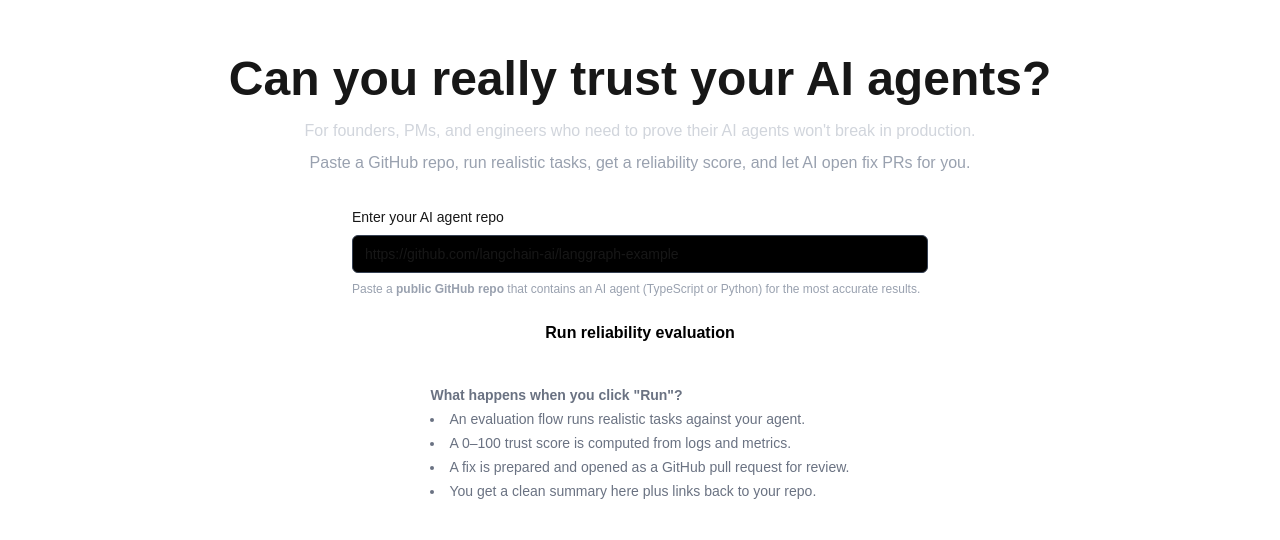
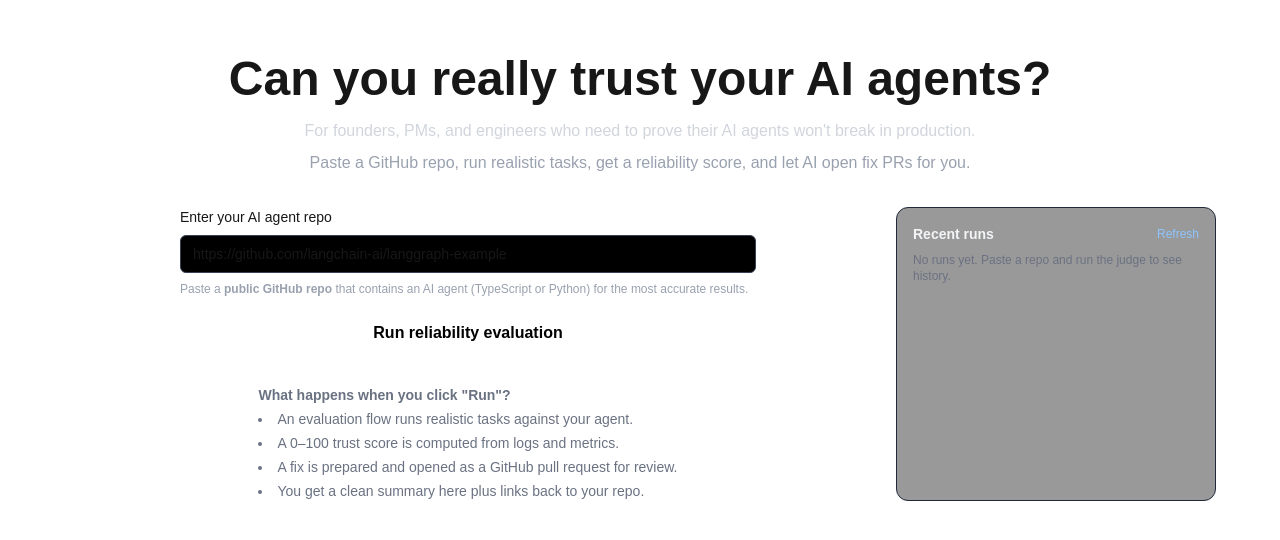
Before and after one commit to priyanshap/ai-reliability-judge, a Next.js app: page / in a window 1280 px wide. Shown: the part 122-662 px from the top of the page. Built offline with nearby package versions, Linux system fonts and the light colour scheme.

Commit message:
Add run history panel with logs and PR links

```diff
--- a/app/page.tsx
+++ b/app/page.tsx
@@ -1,6 +1,6 @@
 "use client";
 
-import { useState } from "react";
+import { useEffect, useState } from "react";
 
 function isValidRepoUrl(url: string) {
   try {
@@ -8,12 +8,11 @@ function isValidRepoUrl(url: string) {
     if (u.hostname !== "github.com") return false;
 
     const parts = u.pathname.split("/").filter(Boolean);
-    if (parts.length < 2) return false; // need /owner/repo
+    if (parts.length < 2) return false;
 
     const [owner, repo] = parts;
     if (!owner || !repo) return false;
 
-    // Reject direct file/blob/tree/PR/issues URLs
     if (
       parts[2] === "blob" ||
       parts[2] === "tree" ||
@@ -44,6 +43,16 @@ type RunResult = {
   prUrl?: string;
 };
 
+type RunHistoryItem = {
+  id: string;
+  repoUrl: string;
+  status: "success" | "error";
+  score?: number;
+  prUrl?: string | null;
+  errorMessage?: string;
+  createdAt: string;
+};
+
 export default function Home() {
   const [repoUrl, setRepoUrl] = useState(
     "https://github.com/langchain-ai/langgraph-example"
@@ -52,6 +61,23 @@ export default function Home() {
   const [error, setError] = useState<string | null>(null);
   const [status, setStatus] = useState<string | null>(null);
   const [result, setResult] = useState<RunResult | null>(null);
+  const [runHistory, setRunHistory] = useState<RunHistoryItem[]>([]);
+  const [loadingHistory, setLoadingHistory] = useState(false);
+
+  async function loadRunHistory() {
+    try {
+      setLoadingHistory(true);
+      const res = await fetch("/api/run-log");
+      const data = await res.json();
+      if (data.ok && Array.isArray(data.runs)) {
+        setRunHistory(data.runs);
+      }
+    } catch {
+      // best-effort only
+    } finally {
+      setLoadingHistory(false);
+    }
+  }
 
   async function handleRun() {
     if (!isValidRepoUrl(repoUrl)) {
@@ -75,16 +101,19 @@ export default function Home() {
         body: JSON.stringify({ repoUrl }),
       });
 
-      if (!res.ok) {
+      const data = await res.json();
+
+      if (!res.ok || !data.ok) {
         throw new Error(
+          data.error ||
             "Could not run evaluation. Check that this is a public GitHub repo and try again."
         );
       }
 
-      const data = await res.json();
-      console.log("run result", data);
       setResult(data);
       setStatus("Done.");
+
+      await loadRunHistory();
     } catch (e: any) {
       setError(e.message || "Something went wrong. Please try again.");
       setStatus(null);
@@ -92,6 +121,10 @@ export default function Home() {
       setLoading(false);
     }
   }
+
+  useEffect(() => {
+    loadRunHistory();
+  }, []);
 
   return (
     <main className="min-h-screen flex flex-col items-center justify-center px-4">
@@ -107,6 +140,9 @@ export default function Home() {
         let AI open fix PRs for you.
       </p>
 
+      <div className="flex flex-col md:flex-row gap-6 w-full max-w-6xl mx-auto">
+        {/* Left: main panel */}
+        <div className="flex-1 flex flex-col items-center">
           <div className="w-full max-w-xl space-y-2">
             <label className="block text-sm font-medium">
               Enter your AI agent repo
@@ -119,9 +155,9 @@ export default function Home() {
               className="w-full border border-gray-700 bg-black rounded-md px-3 py-2 text-sm"
             />
             <p className="text-xs text-gray-400">
-          Paste a <span className="font-semibold">public GitHub repo</span> that
-          contains an AI agent (TypeScript or Python) for the most accurate
-          results.
+              Paste a <span className="font-semibold">public GitHub repo</span>{" "}
+              that contains an AI agent (TypeScript or Python) for the most
+              accurate results.
             </p>
 
             <button
@@ -142,9 +178,14 @@ export default function Home() {
               What happens when you click &quot;Run&quot;?
             </p>
             <ul className="list-disc list-inside space-y-1">
-          <li>An evaluation flow runs realistic tasks against your agent.</li>
+              <li>
+                An evaluation flow runs realistic tasks against your agent.
+              </li>
               <li>A 0–100 trust score is computed from logs and metrics.</li>
-          <li>A fix is prepared and opened as a GitHub pull request for review.</li>
+              <li>
+                A fix is prepared and opened as a GitHub pull request for
+                review.
+              </li>
               <li>You get a clean summary here plus links back to your repo.</li>
             </ul>
           </div>
@@ -165,8 +206,8 @@ export default function Home() {
 
               {result.isAgentRepo === false && (
                 <p className="mt-2 text-xs text-yellow-400 text-center">
-              This repo doesn&apos;t look like an AI agent project. Reliability
-              results may be less meaningful.
+                  This repo doesn&apos;t look like an AI agent project.
+                  Reliability results may be less meaningful.
                 </p>
               )}
 
@@ -204,7 +245,9 @@ export default function Home() {
                       <tbody>
                         {result.tests.map((t) => (
                           <tr key={t.id} className="border-t border-gray-800">
-                        <td className="px-3 py-2 text-gray-100">{t.name}</td>
+                            <td className="px-3 py-2 text-gray-100">
+                              {t.name}
+                            </td>
                             <td className="px-3 py-2 text-gray-400">
                               {t.dimension}
                             </td>
@@ -243,6 +286,74 @@ export default function Home() {
               )}
             </>
           )}
+        </div>
+
+        {/* Right: run history panel */}
+        <div className="w-full md:w-80 bg-black/40 border border-gray-800 rounded-xl p-4 max-h-[480px] overflow-y-auto">
+          <div className="flex items-center justify-between mb-2">
+            <h2 className="text-sm font-semibold text-gray-100">Recent runs</h2>
+            <button
+              type="button"
+              onClick={loadRunHistory}
+              className="text-xs text-blue-300 hover:text-blue-200"
+            >
+              {loadingHistory ? "Loading..." : "Refresh"}
+            </button>
+          </div>
+
+          {runHistory.length === 0 && (
+            <p className="text-xs text-gray-500">
+              No runs yet. Paste a repo and run the judge to see history.
+            </p>
+          )}
+
+          <ul className="space-y-3">
+            {runHistory.map((run) => (
+              <li key={run.id} className="border border-gray-800 rounded-lg p-2">
+                <div className="flex items-center justify-between mb-1">
+                  <span className="text-[11px] text-gray-400">
+                    {new Date(run.createdAt).toLocaleTimeString()}
+                  </span>
+                  <span
+                    className={
+                      run.status === "success"
+                        ? "text-[11px] text-green-400"
+                        : "text-[11px] text-red-400"
+                    }
+                  >
+                    {run.status.toUpperCase()}
+                  </span>
+                </div>
+                <div className="text-[11px] text-gray-300 truncate">
+                  {run.repoUrl}
+                </div>
+                {run.status === "success" && (
+                  <div className="mt-1 flex items-center justify-between">
+                    <span className="text-[11px] text-yellow-300">
+                      Score: {run.score}
+                    </span>
+                    {run.prUrl && (
+                      <a
+                        href={run.prUrl}
+                        target="_blank"
+                        rel="noreferrer"
+                        className="text-[11px] text-blue-300 hover:text-blue-200"
+                      >
+                        PR →
+                      </a>
+                    )}
+                  </div>
+                )}
+                {run.status === "error" && run.errorMessage && (
+                  <p className="mt-1 text-[11px] text-red-300 line-clamp-2">
+                    {run.errorMessage}
+                  </p>
+                )}
+              </li>
+            ))}
+          </ul>
+        </div>
+      </div>
     </main>
   );
 }
```
Lines whose indentation alone changed are shown as unchanged.
